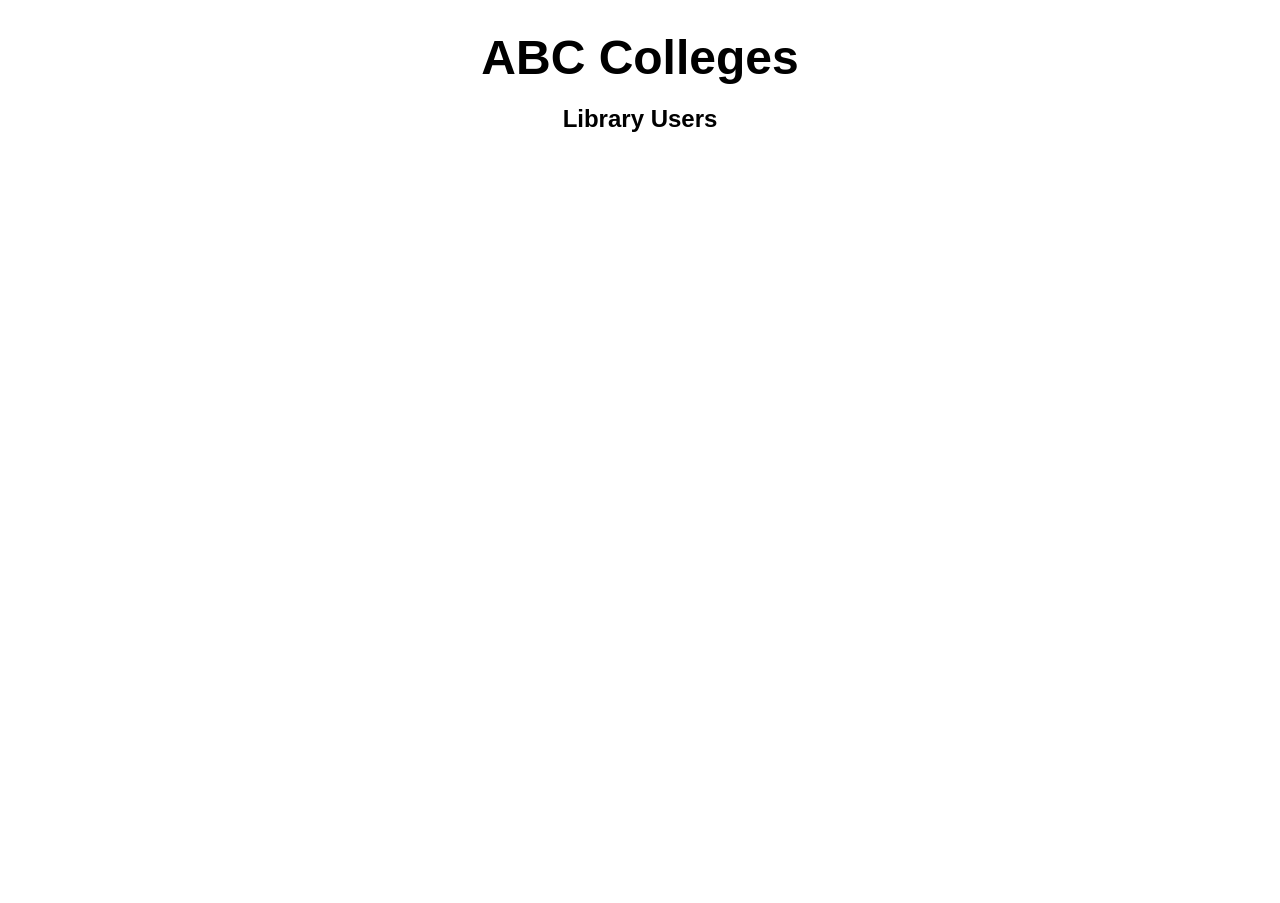
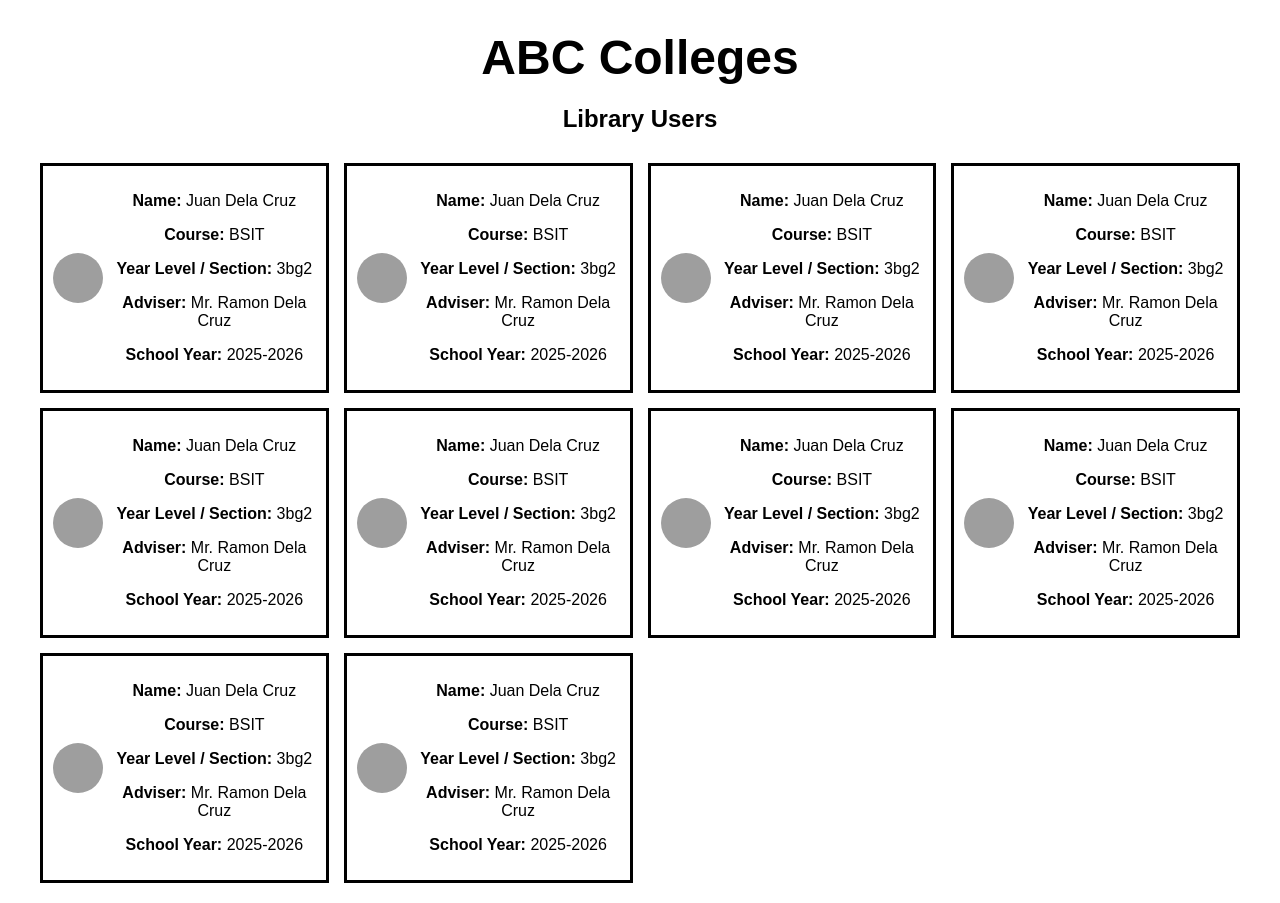
Before and after one commit to sophiabautiista/Midterm-Exam-WST-2, a plain HTML site: page index.html in a window 1280 px wide. Before the commit the page ends 800 px from the top, so only its background shows below. Drawn offline with Linux system fonts and the light colour scheme; no server answers; grey boxes are pictures that could not be loaded.

Commit message:
Add files via upload

```diff
--- a/index.html
+++ b/index.html
@@ -48,7 +48,7 @@
 
     <script>
         async function loadUsers() {
-            const response = await fetch('fname_lname.xml');
+            const response = await fetch('Sophia_Bautista.xml');
             const xml = await response.text();
             const parser = new DOMParser();
             const xmlDoc = parser.parseFromString(xml, 'application/xml');
```
